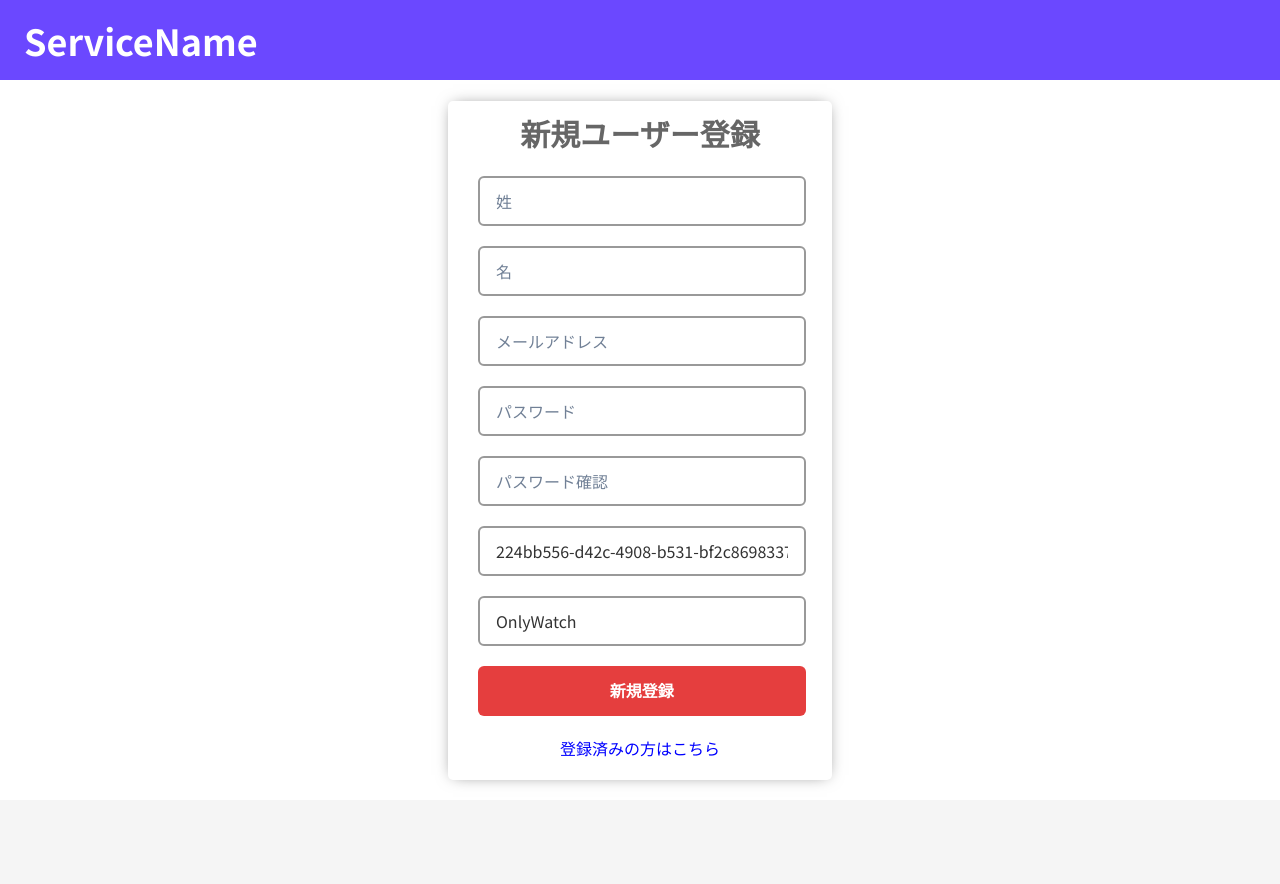
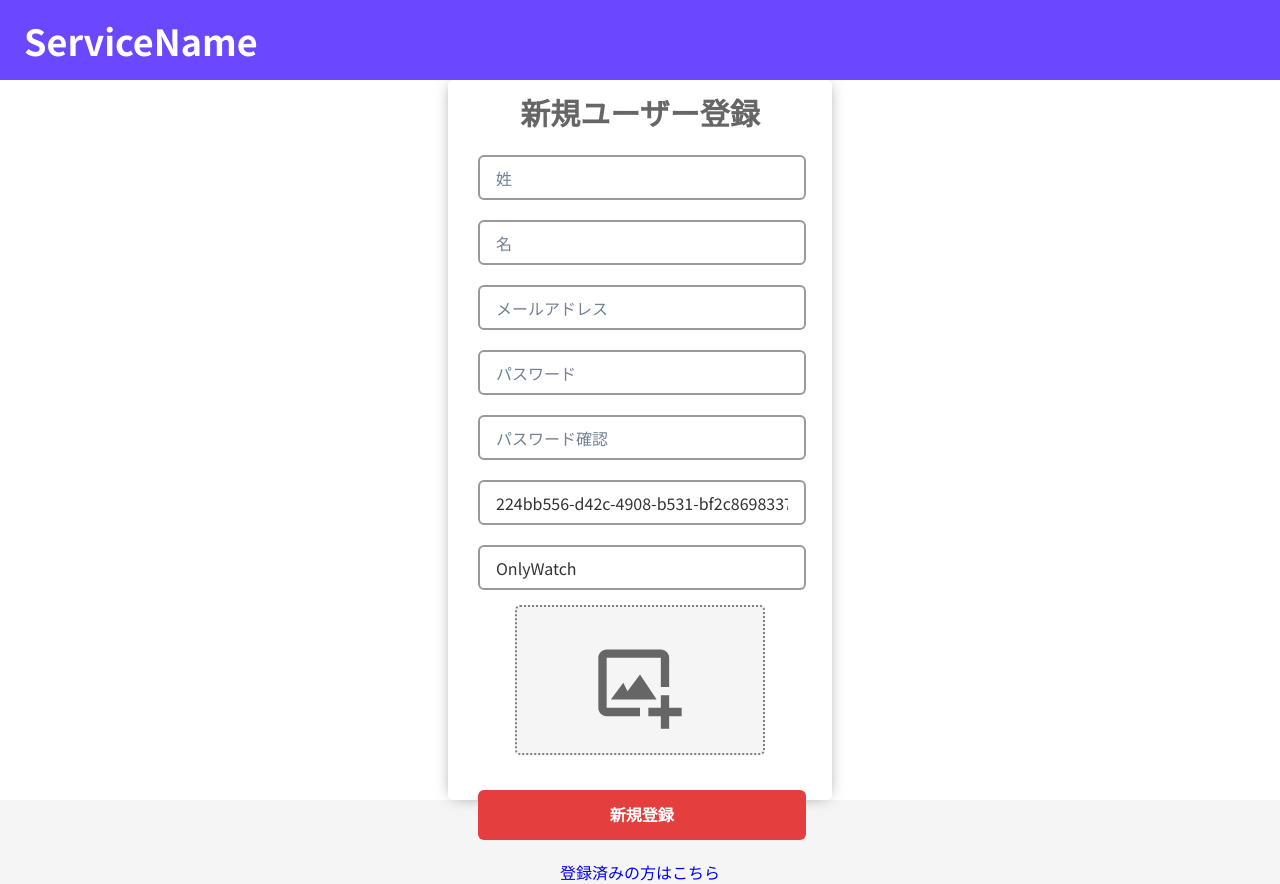
Before and after one commit to shuya-tamaru/gltlviewer, a Next.js app: page /registration in a window 1280 px wide. Before the commit the page ends 800 px from the top, so only its background shows below. Built offline with nearby package versions, Linux system fonts and the light colour scheme; no server answers.

Commit message:
updateUserIcon

```diff
--- a/components/userName.tsx
+++ b/components/userName.tsx
@@ -1,8 +1,6 @@
 import { Box, Image, Text, Button } from '@chakra-ui/react';
 import { HamburgerIcon } from '@chakra-ui/icons';
 import { MdLogout } from 'react-icons/md';
-import { FaUserEdit } from 'react-icons/fa';
-import { HiOfficeBuilding } from 'react-icons/hi';
 import { BiUserPlus } from 'react-icons/bi';
 import { CgUserList } from 'react-icons/cg';
 import axios from 'axios';
@@ -59,7 +57,7 @@ export default function UserName() {
   return (
     <>
       <Box display='flex' justifyContent='center' alignItems='center' position='relative'>
-        <Image src='/images/pika.jpeg' objectFit='cover' boxSize='60px' borderRadius='50%' mx='2' />
+        <Image src={currentUser?.imagePath ? currentUser?.imagePath : "/image/pika.jpeg"} objectFit='cover' boxSize='60px' borderRadius='50%' mx='2' />
         <Text fontSize='xl' fontWeight='550' textAlign='center'>
           {!currentUser ? '' : currentUser.lastName + currentUser.firstName}
         </Text>
@@ -71,7 +69,7 @@ export default function UserName() {
           position='absolute'
           right='-10px'
           top='70px'
-          zIndex='100000000'
+          zIndex='10'
           shadow='md'
         >
           <ModalUserUpdate />
--- a/pages/registration/index.tsx
+++ b/pages/registration/index.tsx
@@ -1,10 +1,12 @@
-import { Flex, Text, Box, Button, Input } from '@chakra-ui/react';
+import { Flex, Text, Box, Button, Input, Image } from '@chakra-ui/react';
 import axios from 'axios';
+import { BiImageAdd } from 'react-icons/bi';
+import { useDropzone } from 'react-dropzone';
 
 import { getSession, signIn } from 'next-auth/react';
 import Link from 'next/link';
 import { useRouter } from 'next/router';
-import { useRef, useState } from 'react';
+import { useCallback, useRef, useState } from 'react';
 
 import Header from '../../components/header';
 import { useCurrentUserUpdate } from '../../context/CurrentUserContext';
@@ -12,7 +14,7 @@ import { User } from '../../types/Users';
 
 const styles = {
   w: '90%',
-  h: '50',
+  h: '45px',
   py: '5',
   ml: '5',
   mt: '5',
@@ -21,11 +23,23 @@ const styles = {
   borderWidth: '2px',
 };
 
+type NewUserData = {
+  lastName: string,
+  firstName: string,
+  email: string,
+  password: string,
+  companyId: string,
+  userState: string,
+  imagePath?: string,
+}
+
 export default function Registration() {
   const router = useRouter();
   const setCurrentUser = useCurrentUserUpdate();
   const [loading, setLoading] = useState<boolean>(false);
   const [isError, setIsError] = useState<string>('');
+  const [paths, setPaths] = useState([]);
+  const [file, setFiles] = useState<any>(null);
 
   const lastName = useRef<HTMLInputElement | null>(null);
   const firstName = useRef<HTMLInputElement | null>(null);
@@ -37,11 +51,14 @@ export default function Registration() {
 
   const handleSubmit = async (e: React.FormEvent<HTMLFormElement>) => {
     e.preventDefault();
+
     if (password.current!.value !== passwordConfirmation.current!.value) {
       passwordConfirmation.current!.setCustomValidity('確認用パスワードが一致しません');
     } else {
       try {
-        const newUser = {
+        setLoading(true);
+
+        const newUser: NewUserData = {
           lastName: lastName.current!.value,
           firstName: firstName.current!.value,
           email: email.current!.value,
@@ -49,9 +66,21 @@ export default function Registration() {
           companyId: companyId.current!.value,
           userState: userState.current!.value,
         };
-        setLoading(true);
+
+        //userIconUpload
+        if (file) {
+          const imageData = new FormData();
+          const fileName = file.name;
+          imageData.append("name", fileName);
+          imageData.append("file", file);
+          const imagePath: string = await axios.post(`${process.env.NEXT_PUBLIC_LOCAL_PATH}/uploads/upload`, imageData).then(res => res.data);
+          newUser.imagePath = imagePath;
+        }
+
+        //signUp
         await axios.post(`${process.env.NEXT_PUBLIC_LOCAL_PATH}/users/auth/signup`, newUser);
 
+        //signIn
         await signIn('credentials', {
           email: newUser.email,
           password: newUser.password,
@@ -73,11 +102,21 @@ export default function Registration() {
     }
   };
 
+  const onDrop = useCallback((acceptedFiles: any) => {
+    acceptedFiles.map((file: any) => {
+      setFiles(file)
+    })
+    setPaths(acceptedFiles.map((file: any) => {
+      return URL.createObjectURL(file)
+    }))
+  }, [setPaths]);
+  const { getRootProps, getInputProps, isDragActive } = useDropzone({ onDrop });
+
   return (
     <>
       <Header />
       <Flex w='100vw' h='calc(100vh - 80px)' display='flex' justify='center' alignItems='center' margin='auto'>
-        <Box w='30%' bg='#ffffff' p='10px 10px 20px 10px' boxShadow='0px 0px 15px -5px #777777' borderRadius='5px'>
+        <Box w='30%' h="100%" bg='#ffffff' p='10px 10px 20px 10px' boxShadow='0px 0px 15px -5px #777777' borderRadius='5px'>
           <form onSubmit={(e) => handleSubmit(e)}>
             <Text fontSize='30px' fontWeight='800' color='#666666' textAlign='center'>
               新規ユーザー登録
@@ -101,6 +140,41 @@ export default function Registration() {
                 {isError}
               </Text>
             )}
+
+            <Box
+              {...getRootProps()}
+              w='250px'
+              h='150px'
+              border='2px dotted gray'
+              alignItems='center'
+              textAlign='center'
+              margin=' 15px auto'
+              color='#666'
+              bg='#f5f5f5'
+              borderRadius='5px'
+            >
+              <input {...getInputProps()}
+                type='file'
+                onChange={(e) => {
+                  (e.target.files && e.target.files.length > 0) && setFiles(e.target.files[0])
+                }}
+                style={{ width: "100px", visibility: 'hidden' }}
+              />
+              <Flex justify="space-between">
+                {isDragActive ? (
+                  <Text display='table-cell' verticalAlign='middle' alignItems='center'>
+                    Drop the files here ...
+                  </Text>
+                ) : (
+                  <BiImageAdd
+                    style={{ cursor: 'pointer', display: 'table-cell', verticalAlign: 'middle', margin: 'auto' }}
+                    size={100}
+                  />
+                )}
+                {paths.length > 0 && <Image src={`${paths[0]}`} display='table-cell' verticalAlign='middle' margin='auto' objectFit='cover' boxSize='100px' borderRadius='50%' />}
+              </Flex>
+            </Box>
+
             <Button
               isLoading={loading}
               type='submit'
--- a/types/Users.tsx
+++ b/types/Users.tsx
@@ -7,4 +7,5 @@ export type User = {
   userState: string;
   createdAt: string;
   updatedAt: string;
+  imagePath?: string;
 };
```
Also changed, not shown: components/userEditForm.tsx (+42 -7 lines).
